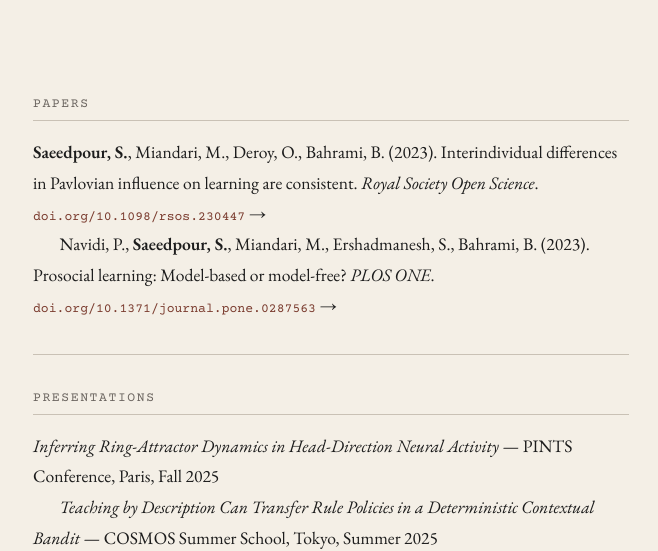
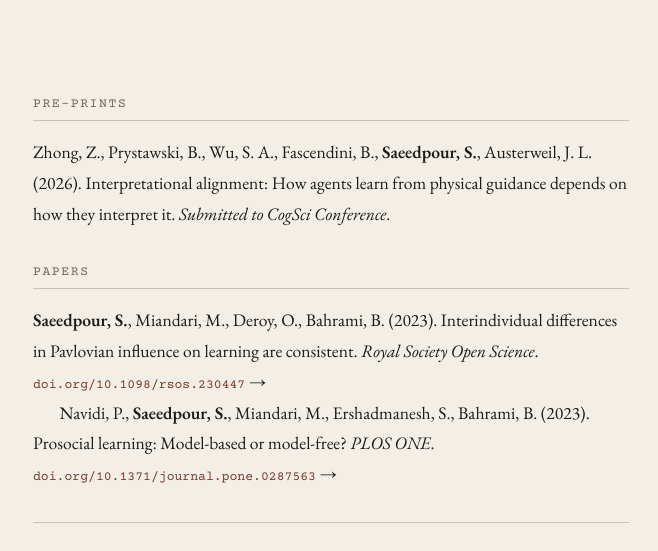
Before and after one commit to Sepsad/sepsad.github.io, an Eleventy site: page publications.md in a window 1280 px wide. Shown: the part 254-805 px from the top of the page, without its empty margins (309-967 px from the left). Built offline with nearby package versions, Linux system fonts and the light colour scheme; Eleventy itself is replaced by a stand-in of ours; files that its build step writes are made by us from their sources.

Commit message:
Add pre-print publication

```diff
--- a/publications.md
+++ b/publications.md
@@ -6,6 +6,11 @@ navPage: publications
 pageTitle: Publications
 permalink: /publications.html
 ---
+
+### Pre-prints
+Zhong, Z., Prystawski, B., Wu, S. A., Fascendini, B., **Saeedpour, S.**, Austerweil, J. L. (2026). Interpretational alignment: How agents learn from physical guidance depends on how they interpret it. *Submitted to CogSci Conference*.
+
+
 ### Papers
 
 **Saeedpour, S.**, Miandari, M., Deroy, O., Bahrami, B. (2023). Interindividual differences in Pavlovian influence on learning are consistent. *Royal Society Open Science*. [doi.org/10.1098/rsos.230447](https://doi.org/10.1098/rsos.230447) &rarr;
```
